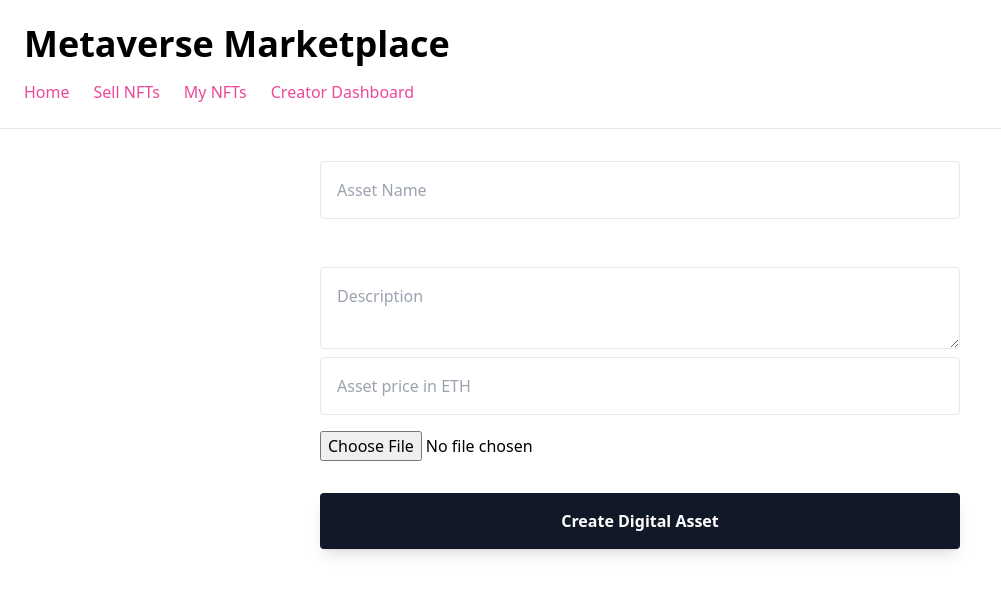
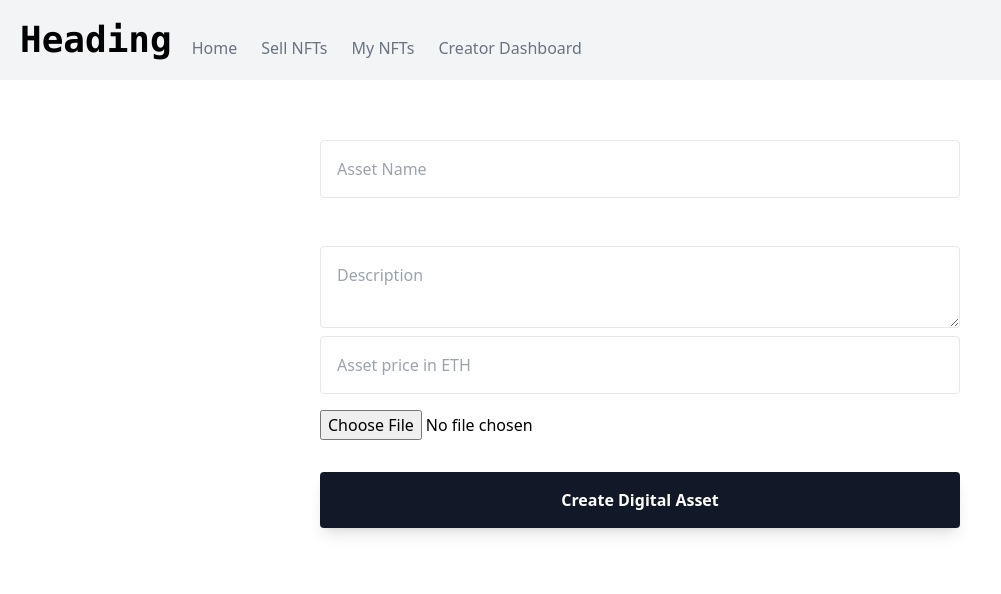
Before and after one commit to mrinalseth/nft-market-place, a Next.js app: page /create-item in a window 1280 px wide. Shown: the top 594 px of the page, without its empty margins (0-1001 px from the left). Built offline with nearby package versions, Linux system fonts and the light colour scheme; what ipfs-http-client would draw is missing.

Commit message:
provider updated

```diff
--- a/config.js
+++ b/config.js
@@ -1,2 +1,7 @@
+// For rinkeby network
 export const nftaddress = "0x31acf62206c2C1c0080cf091ccF6ed396e4A99Bc"
 export const nftmarketaddress = "0xA528143C6332B421a145c3cf8844A9179Be50fe9"
+
+// For localhost
+// export const nftaddress = "0xe7f1725E7734CE288F8367e1Bb143E90bb3F0512"
+// export const nftmarketaddress = "0x5FbDB2315678afecb367f032d93F642f64180aa3"
--- a/pages/_app.js
+++ b/pages/_app.js
@@ -4,27 +4,27 @@ import Link from 'next/link'
 function MyApp({ Component, pageProps }) {
   return (
     <div>
-      <nav className='border-b p-6'>
-      <p className='text-4xl font-bold'> Metaverse Marketplace</p>
-      <div className="flex mt-4">
-        <Link href={"/"}><a className="mr-6 text-pink-500">
+      <div className=" mb-7 w-full flex flex-row align-middle p-5 bg-gray-100">
+        <p className=" font-extrabold font-mono text-4xl hover:cursor-pointer">Heading</p>
+        <div className="ml-5  mt-auto">
+        <Link href={"/"}><a className="mr-6 text-gray-500">
           Home
         </a></Link>
 
-        <Link href={"/create-item"}><a className="mr-6 text-pink-500">
+        <Link href={"/create-item"}><a className="mr-6 text-gray-500">
           Sell NFTs
         </a></Link>
 
-        <Link href={"/my-assets"}><a className="mr-6 text-pink-500">
+        <Link href={"/my-assets"}><a className="mr-6 text-gray-500">
           My NFTs
         </a></Link>
 
-        <Link href={"/creator-dashboard"}><a className="mr-6 text-pink-500">
+        <Link href={"/creator-dashboard"}><a className="mr-6 text-gray-500">
           Creator Dashboard
         </a></Link>
 
       </div>
-      </nav>
+      </div>
       <Component {...pageProps}/>
     </div>
   )
--- a/pages/create-item.js
+++ b/pages/create-item.js
@@ -14,6 +14,7 @@ const client = ipfsHttpClient('https://ipfs.infura.io:5001/api/v0')
 const CreateItem = () => {
 
     const [fileUrl, setFileUrl] = useState(null)
+    const [msg, setMsg] = useState("Create Digital Asset")
     const [formInput, setFormInput] = useState({
         price: "",
         name: "",
@@ -40,6 +41,7 @@ const CreateItem = () => {
     }
 
     const createItem = async () => {
+        setMsg("Loading...")
         const {name, price, description} = formInput
         if (!name || !description || !price || !fileUrl) {
             return
@@ -53,6 +55,7 @@ const CreateItem = () => {
             const added = await client.add(data)
             const url = `https://ipfs.infura.io/ipfs/${added.path}`
             createSale(url)
+
         }catch (err) {
             console.log(err)
         }
@@ -79,6 +82,7 @@ const CreateItem = () => {
             nftaddress, tokenId, price, {value: listingPrice}
         )
         await transaction.wait()
+        setMsg("Create Digital Asset")
         router.push('/')
     }
 
@@ -128,7 +132,7 @@ const CreateItem = () => {
                 className="font-bold mt-4 bg-gray-900
                 text-white rounded p-4 shadow-lg"
 
-                >Create Digital Asset</button>
+                >{msg}</button>
             </div>
         </div>
     )
--- a/pages/index.js
+++ b/pages/index.js
@@ -16,15 +16,9 @@ const Home = () => {
   }, [])
 
   const loadNfts = async () => {
-    // const provider = new ethers.providers.JsonRpcProvider()
-    // const provider = new ethers.providers.InfuraProvider(
-    //   "rinkeby",
-    //   "https://rinkeby.infura.io/v3/e2d7fe2772d442c0aeca9420622619e7"
-    // )
-    // const provider = new ethers.providers.Web3Provider(web3modal.cur)
-    const web3modal = new Web3Modal()
-    const connection = await web3modal.connect()
-    const provider = new ethers.providers.Web3Provider(connection)
+
+    const provider = new ethers.providers.getDefaultProvider("https://rinkeby.infura.io/v3/15c1d32581894b88a92d8d9e519e476c")
+
     const tokenContract = new ethers.Contract(
       nftaddress,
       NFT.abi,
@@ -92,8 +86,8 @@ const Home = () => {
         <div className="grid grid-cols-1 sm:grid-cols-2 lg:grid-cols-4 gap-4 pt-4">
           {nfts.map((nft, i) => {
             return (
-              <div key={i} className="border shadow rounded-xl overflow-hidden">
-                <img src={nft.image} />
+              <div key={i} className=" border shadow rounded-xl overflow-hidden">
+                <img src={nft.image} className="w-full p-5 " />
                 <div className="p-4">
                   <p style={{height: "64px"}} className="text-2xl font-semibold">
                     {nft.name}
@@ -106,7 +100,7 @@ const Home = () => {
                   <p className="text-2xl mb-4 font-bold text-white">
                     {nft.price} ETH
                   </p>
-                  <button className="w-full bg-pink-500 text-white font-bold py-2 px-12 rounded"
+                  <button className="w-full bg-gray-400 text-black font-bold py-2 px-12 rounded"
                    onClick={() => {buyNft(nft)}}>
                     Buy
                   </button>
```
